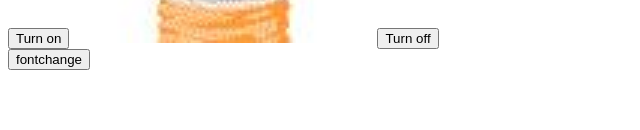
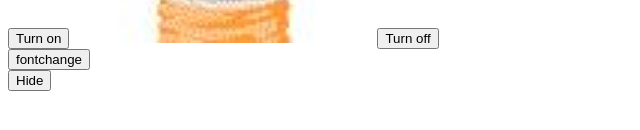
Before and after one commit to khatrisarada/javascript, a plain HTML site: page index.html in a window 1280 px wide. Shown: the part 432-562 px from the top of the page, without its empty margins (0-640 px from the left). Drawn offline with Linux system fonts and the light colour scheme.

Commit message:
hide the text

```diff
--- a/index.html
+++ b/index.html
@@ -15,5 +15,8 @@
 <button onclick="document.getElementById('image').src='off.jpg'">Turn off</button>
 <br>
 <button type="button" onclick="document.getElementById('demo').style.fontSize='20px'">fontchange</button>
+
+<br>
+<button type="button" onclick="document.getElementById('demo').style.display='none'">Hide</button>
 </body>
 </html>
```
